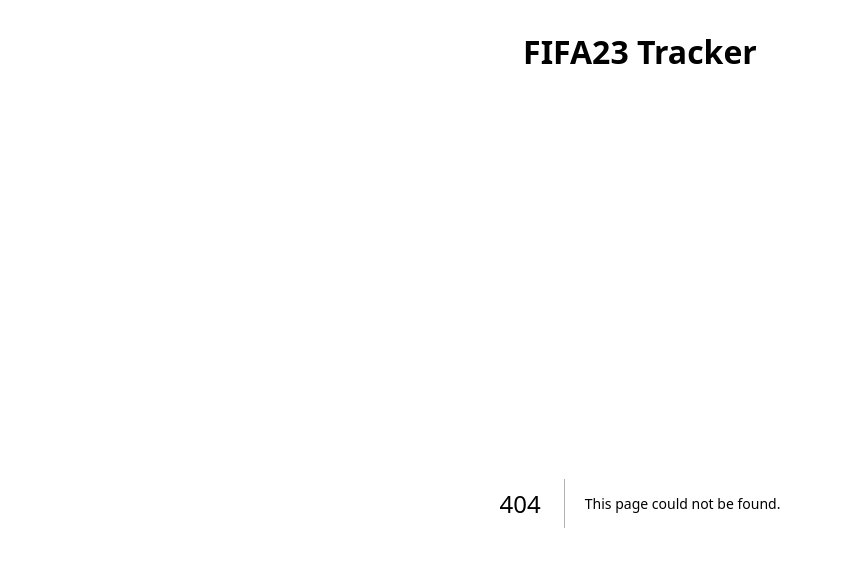
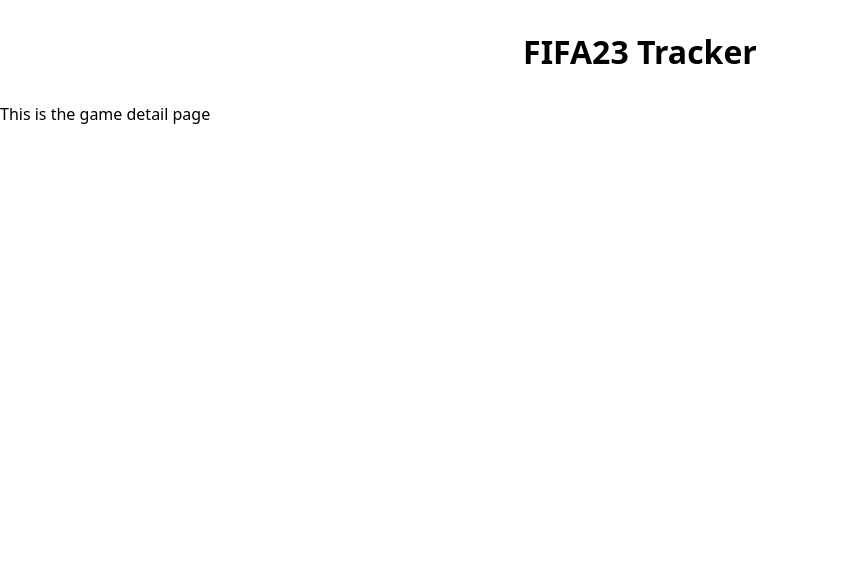
Before and after one commit to nikokreissl/capstone-project, a Next.js app: page /competition/game-detail/1 in a window 1280 px wide. Before the commit this address had no page. Shown: the top 566 px of the page, without its empty margins (0-843 px from the left). Built offline with nearby package versions, Linux system fonts and the light colour scheme.

Commit message:
Add game detail page

```diff
--- /dev/null
+++ b/pages/competition/game-detail/[gameId].js
@@ -0,0 +1,5 @@
+import { useRouter } from "next/router";
+
+export default function GameDetailPage() {
+  return <div>This is the game detail page</div>;
+}
```
